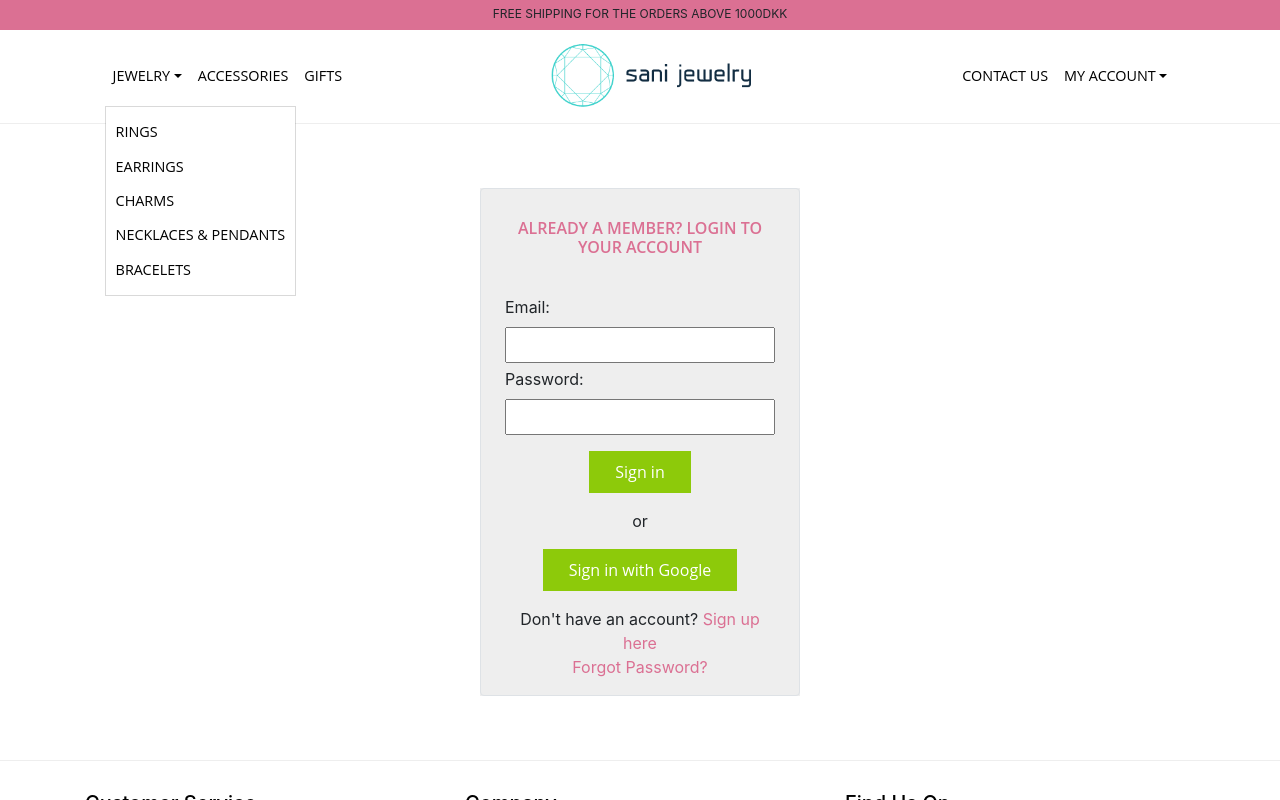
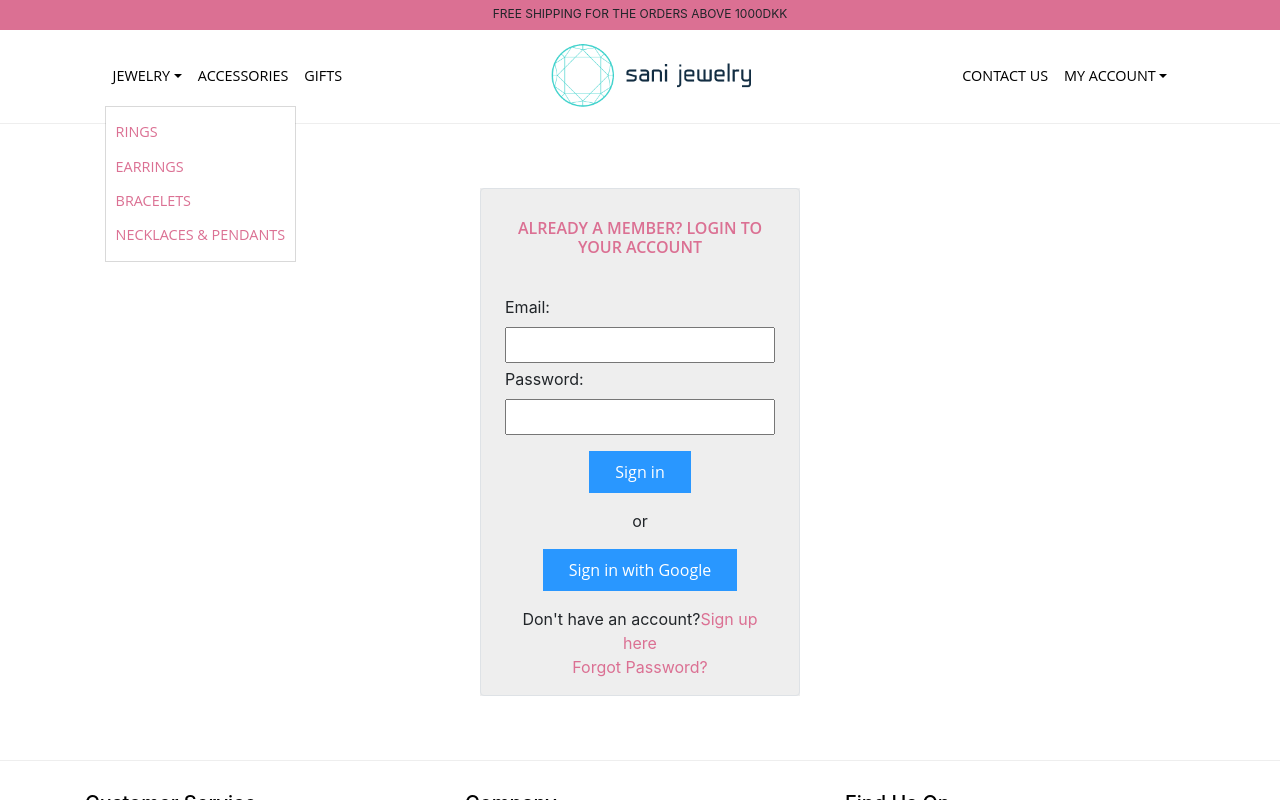
Before and after one commit to obrana/projectSani, a React (Create React App) app in the folder frontend/: page /SignIn in a window 1280 px wide. Both pictures are taken after a click on the button "JEWELRY". Shown: the top 800 px of the page. Built offline with nearby package versions, Linux system fonts and the light colour scheme.

Commit message:
navigation

```diff
--- a/frontend/src/App.js
+++ b/frontend/src/App.js
@@ -1,6 +1,7 @@
 import React, { Component } from "react";
 import "./App.css";
 import { BrowserRouter, Switch, Route } from "react-router-dom";
+import { Link } from "react-router-dom";
 
 import allproducts from "./components/allproducts";
 import SignUp from "./Auth/SignUp";
--- a/frontend/src/Auth/PasswordReset.jsx
+++ b/frontend/src/Auth/PasswordReset.jsx
@@ -1,7 +1,7 @@
 import React, { useState, useContext } from "react";
 import { auth } from "../firebase";
 import { UserContext } from "../providers/UserProvider";
-import { Link } from "@reach/router";
+import { Link } from "react-router-dom";
 import "./auth.css";
 import Footer from "../components/footer";
 import CustomNavbar from "../components/customNavbar";
@@ -60,7 +60,7 @@ const PasswordReset = () => {
               className="mb-3 w-full px-1 py-2"
             />
             <button
-              className="btn-customButton "
+              className="btn-customBtn "
               onClick={(event) => {
                 sendResetEmail(event);
               }}
@@ -68,10 +68,12 @@ const PasswordReset = () => {
               Reset Password
             </button>
           </form>
-
-          <a href="/" className="my-2 text-blue-700  text-center block">
+          <Link to="/signIn" className="text-blue-500 hover:text-blue-600">
+            Go Back
+          </Link>
+          {/* <a href="/" className="my-2 text-blue-700  text-center block">
             &larr; Go Back
-          </a>
+          </a> */}
         </div>
       </div>
       <Footer />
--- a/frontend/src/Auth/ProfilePage.jsx
+++ b/frontend/src/Auth/ProfilePage.jsx
@@ -2,6 +2,8 @@ import React, { useContext } from "react";
 import { UserContext } from "../providers/UserProvider";
 import { navigate } from "@reach/router";
 import { auth } from "../firebase";
+import { Link } from "react-router-dom";
+
 import "./auth.css";
 import Footer from "../components/footer";
 import CustomNavbar from "../components/customNavbar";
@@ -34,7 +36,7 @@ const ProfilePage = () => {
           </div>
         </div>
         <button
-          className="w-full py-3 bg-red-600 mt-4 text-white btn-customButton"
+          className="w-full py-3 bg-red-600 mt-4 text-white btn-customBtn"
           onClick={() => {
             auth.signOut();
           }}
--- a/frontend/src/Auth/SignIn.jsx
+++ b/frontend/src/Auth/SignIn.jsx
@@ -1,5 +1,5 @@
 import React, { useState } from "react";
-import { Link } from "@reach/router";
+import { Link } from "react-router-dom";
 import { signInWithGoogle } from "../firebase";
 import { auth } from "../firebase";
 import "./auth.css";
@@ -67,7 +67,7 @@ const SignIn = () => {
               onChange={(event) => onChangeHandler(event)}
             />
             <button
-              className="bg-green-400 hover:bg-green-500 w-full py-2 text-white btn-customButton"
+              className="bg-green-400 hover:bg-green-500 w-full py-2 text-white btn-customBtn"
               onClick={(event) => {
                 signInWithEmailAndPasswordHandler(event, email, password);
               }}
@@ -77,7 +77,7 @@ const SignIn = () => {
           </form>
           <p className="text-center my-3">or</p>
           <button
-            className="bg-red-500 hover:bg-red-600 w-full py-2 text-white btn-customButton"
+            className="bg-red-500 hover:bg-red-600 w-full py-2 text-white btn-customBtn"
             onClick={() => {
               signInWithGoogle();
             }}
@@ -85,17 +85,26 @@ const SignIn = () => {
             Sign in with Google
           </button>
           <p className="text-center my-3">
-            Don't have an account?{" "}
-            <a href="signUp" className="text-blue-500 hover:text-blue-600">
+            Don't have an account?
+            <Link to="/signUp" className="text-blue-500 hover:text-blue-600">
               Sign up here
-            </a>{" "}
-            <br />{" "}
-            <a
+            </Link>
+            {/* <a href="signUp" className="text-blue-500 hover:text-blue-600">
+              Sign up here
+            </a> */}
+            <br />
+            <Link
+              to="/passwordReset"
+              className="text-blue-500 hover:text-blue-600"
+            >
+              Forgot Password?
+            </Link>
+            {/* <a
               href="passwordReset"
               className="text-blue-500 hover:text-blue-600"
             >
               Forgot Password?
-            </a>
+            </a> */}
           </p>
         </div>
       </div>
--- a/frontend/src/Auth/auth.css
+++ b/frontend/src/Auth/auth.css
@@ -20,12 +20,12 @@ input {
 .alertText {
   color: #000 !important;
 }
-.btn-customButton {
-  border: 1px solid #8dca0a !important;
+.btn-customBtn {
+  border: 1px solid #2997ff !important;
   border-radius: 0px !important;
   padding: 5px 25px;
   font-family: "Open Sans", "Century Gothic", sans-serif;
-  background-color: #8dca0a !important;
+  background-color: #2997ff !important;
   color: #fff !important;
 }
 h1.customTitle {
--- a/frontend/src/components/Contact.jsx
+++ b/frontend/src/components/Contact.jsx
@@ -36,7 +36,7 @@ export default class Contact extends Component {
                   rows="5"
                 />
               </Form.Group>
-              <Button className="btn-customButton" type="submit">
+              <Button className="btn-customBtn" type="submit">
                 Send
               </Button>
             </Form>
--- a/frontend/src/components/allproducts.jsx
+++ b/frontend/src/components/allproducts.jsx
@@ -6,6 +6,7 @@ import Card from "react-bootstrap/Card";
 import Footer from "../components/footer";
 import CustomNavbar from "../components/customNavbar";
 import { BrowserRouter as Router, Route } from "react-router-dom";
+import { Link } from "react-router-dom";
 
 import "./product.css";
 
@@ -52,7 +53,7 @@ export default class allproducts extends React.Component {
                 <Card.Body>
                   <Card.Title>{product.name}</Card.Title>
                   {/* <Card.Text>{product.details}</Card.Text> */}
-                  <Button className="btn-customButton">Add to Cart</Button>
+                  {/* <Button className="btn-customButton">Add to Cart</Button> */}
                 </Card.Body>
               </Card>
             );
--- a/frontend/src/components/contact.css
+++ b/frontend/src/components/contact.css
@@ -14,12 +14,12 @@ textarea.form-control {
   margin-top: 40px;
   border-radius: 0px !important;
 }
-.btn-customButton {
-  border: 1px solid #8dca0a !important;
+.btn-customBtn {
+  border: 1px solid #2997ff !important;
   border-radius: 0px !important;
   padding: 5px 25px;
   font-family: "Open Sans", "Century Gothic", sans-serif;
-  background-color: #8dca0a !important;
+  background-color: #2997ff !important;
   color: #fff !important;
 }
 .contact-us h4 {
--- a/frontend/src/components/customNavbar.jsx
+++ b/frontend/src/components/customNavbar.jsx
@@ -18,30 +18,28 @@ export default class CustomNavbar extends Component {
           variant="dark"
           // fixed="top"
         >
-          <div className="logo">
-            <a>
-              <Image src="assets/logo.png" class="img-fluid" />
-            </a>
-          </div>
           <Navbar.Toggle aria-controls="basic-navbar-nav" />
           <Navbar.Collapse id="basic-navbar-nav">
             <Nav>
               <NavDropdown title="Jewelry" id="basic-nav-dropdown">
-                <NavDropdown.Item href="#action/3.1">Rings</NavDropdown.Item>
-                <NavDropdown.Item href="#action/3.2">Earrings</NavDropdown.Item>
-                <NavDropdown.Item href="#action/3.2">Charms</NavDropdown.Item>
-                <NavDropdown.Item href="#action/3.3">
-                  Necklaces & Pendants
+                <NavDropdown.Item>
+                  <Link to="/products">Rings</Link>
                 </NavDropdown.Item>
-                <NavDropdown.Item href="#action/3.4">
-                  Bracelets
+                <NavDropdown.Item>
+                  <Link to="/products">Earrings</Link>
+                </NavDropdown.Item>
+                <NavDropdown.Item>
+                  <Link to="/products">Bracelets</Link>
+                </NavDropdown.Item>
+                <NavDropdown.Item>
+                  <Link to="/products">Necklaces & Pendants</Link>
                 </NavDropdown.Item>
               </NavDropdown>
               <Nav.Link>
-                <Link to="processA">Accessories</Link>{" "}
+                <Link to="/products">Accessories</Link>
               </Nav.Link>
               <Nav.Link>
-                <Link to="projects">Gifts</Link>{" "}
+                <Link to="/products">Gifts</Link>{" "}
               </Nav.Link>
             </Nav>
             <Navbar.Brand>
@@ -53,8 +51,12 @@ export default class CustomNavbar extends Component {
                 <Link to="Contact">Contact Us</Link>
               </Nav.Link>
               <NavDropdown title="My Account" id="basic-nav-dropdown">
-                <NavDropdown.Item href="/SignUp">Register</NavDropdown.Item>
-                <NavDropdown.Item href="/SignIn">Log IN</NavDropdown.Item>
+                <NavDropdown.Item>
+                  <Link to="/SignUp">Register</Link>
+                </NavDropdown.Item>
+                <NavDropdown.Item>
+                  <Link to="/SignIn">LogIn</Link>
+                </NavDropdown.Item>
               </NavDropdown>
             </Nav>
           </Navbar.Collapse>
--- a/frontend/src/index.js
+++ b/frontend/src/index.js
@@ -4,6 +4,7 @@ import "./index.css";
 import App from "./App";
 import * as serviceWorker from "./serviceWorker";
 import "@fortawesome/fontawesome-free/css/all.min.css";
+import { Link } from "react-router-dom";
 
 ReactDOM.render(
   <React.StrictMode>
```
Also changed, not shown: frontend/src/Auth/SignUp.jsx (+9 -6 lines).
